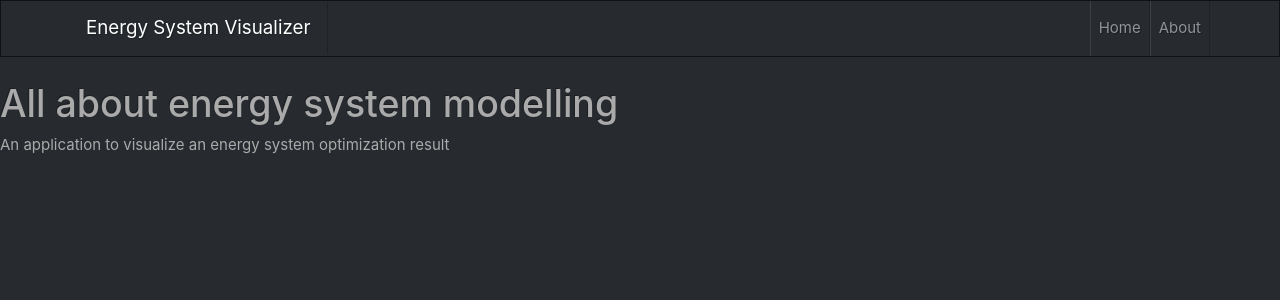
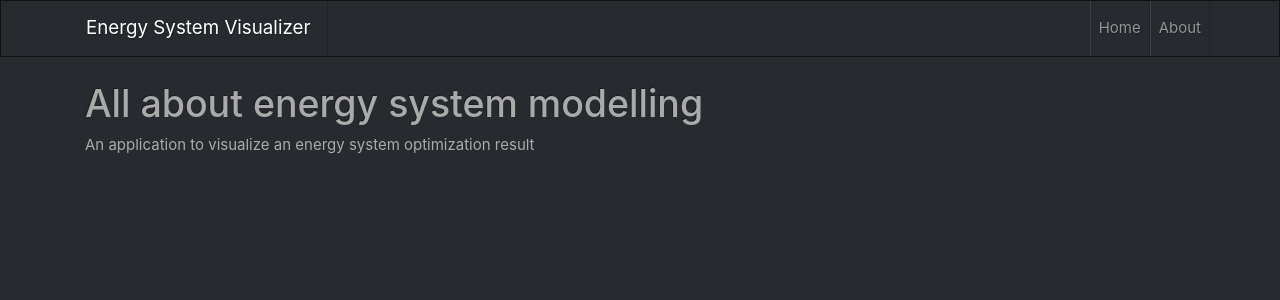
Before and after one commit to sevberg/nextjs-blog-skel, a Next.js app: page /about in a window 1280 px wide. Shown: the top 300 px of the page. Built offline with nearby package versions, Linux system fonts and the light colour scheme.

Commit message:
content is more 'in the middle'

```diff
--- a/components/layout.js
+++ b/components/layout.js
@@ -11,7 +11,8 @@ const Layout = (props) => (
       />
     </Head>
     <Navbar />
-    {props.children}
+
+    <div className="container">{props.children}</div>
   </div>
 );
 
```
